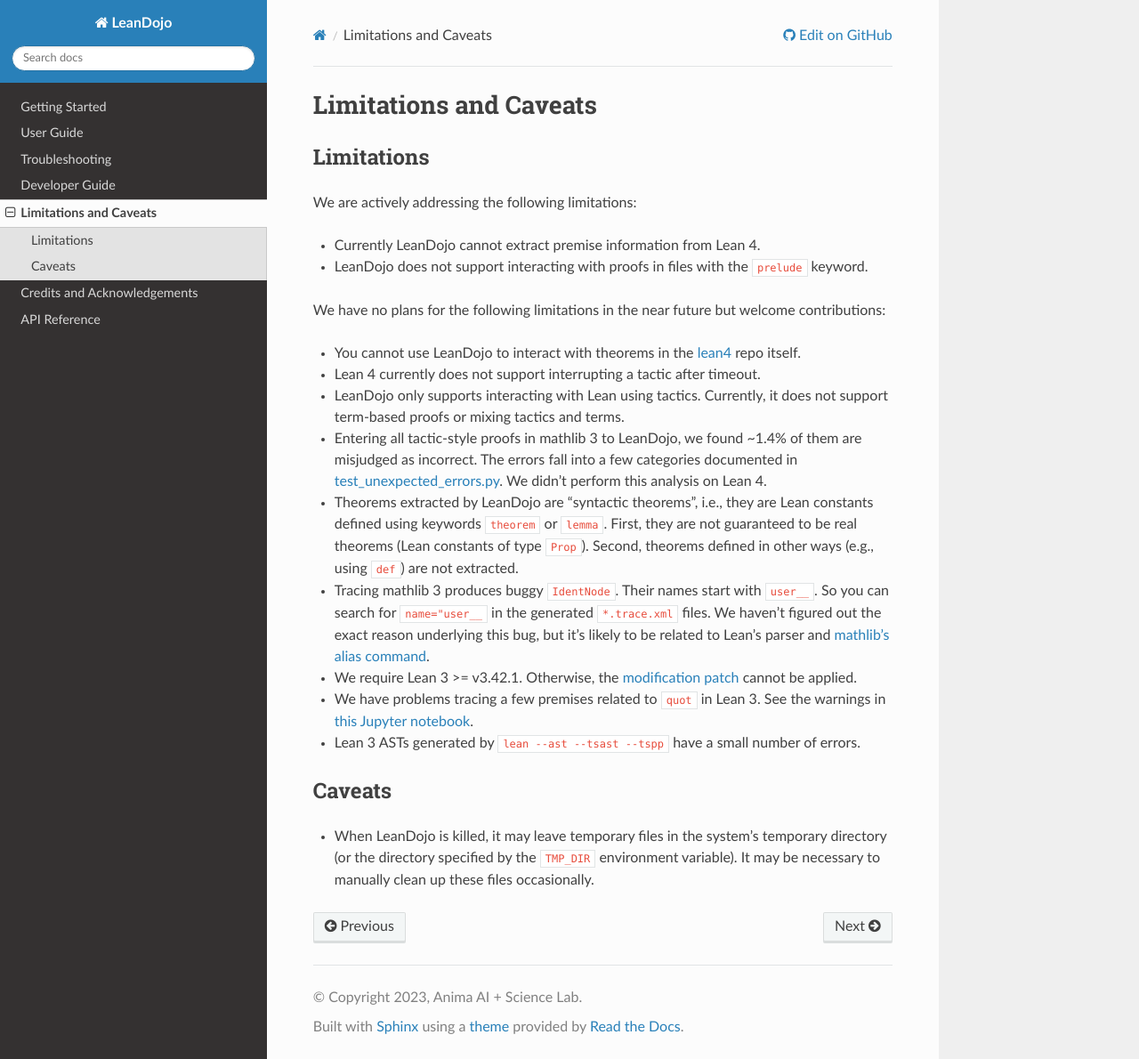
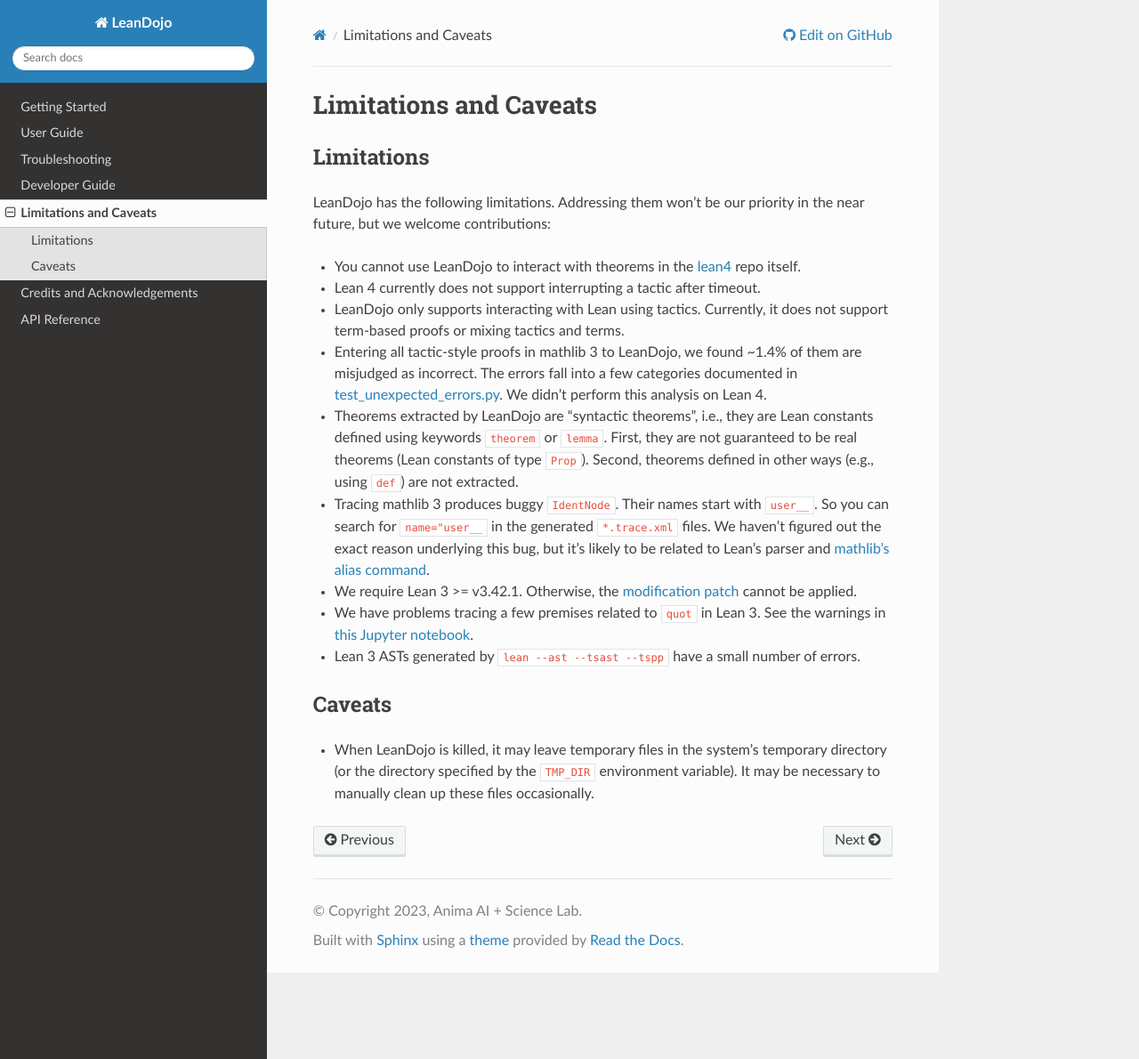
Before and after one commit to lean-dojo/LeanDojo, a Sphinx documentation site: the page built from docs/source/limitations.rst, in a window 1280 px wide and 1190 px high. Shown: the whole window at 89% size. Built offline with Sphinx 7.4.7 and the Read the Docs theme 2.0.0, drawn with Linux system fonts in a browser that asks for light colours.

Commit message:
update limitations

```diff
--- a/docs/source/limitations.rst
+++ b/docs/source/limitations.rst
@@ -7,13 +7,7 @@
 Limitations
 ***********
 
-We are actively addressing the following limitations:
-
-* Currently LeanDojo cannot extract premise information from Lean 4.
-* LeanDojo does not support interacting with proofs in files with the :code:`prelude` keyword.
-
-
-We have no plans for the following limitations in the near future but welcome contributions:
+LeanDojo has the following limitations. Addressing them won't be our priority in the near future, but we welcome contributions:
 
 * You cannot use LeanDojo to interact with theorems in the `lean4 <https://github.com/leanprover/lean4>`_ repo itself.
 * Lean 4 currently does not support interrupting a tactic after timeout.
```
